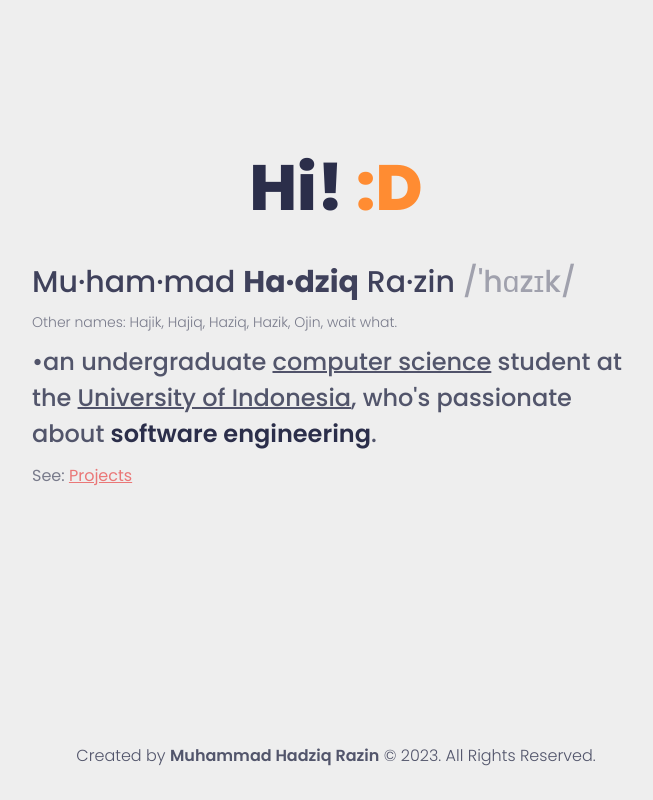
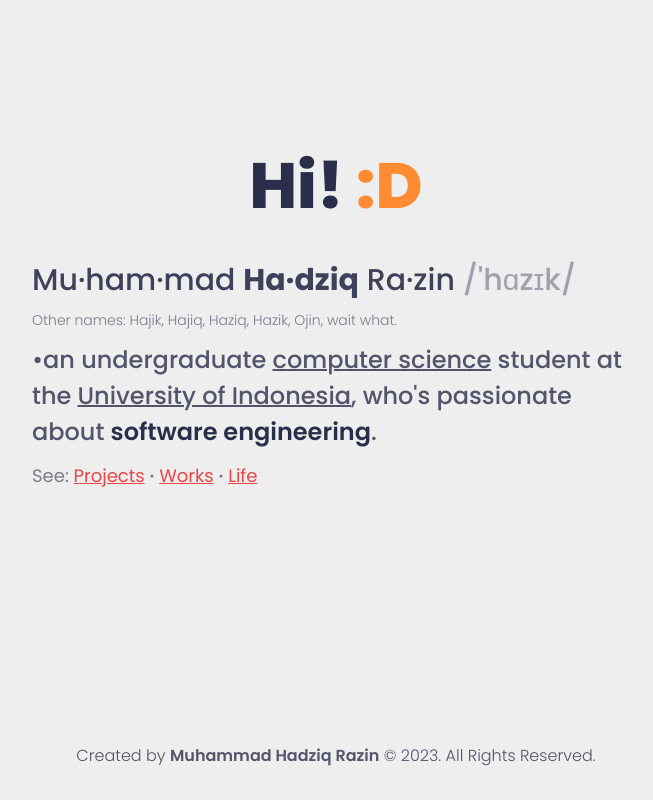
Before and after one commit to mhadziqrazin/hadziqrazin, a SvelteKit app: page / in a window 1280 px wide. Shown: the whole page, without its empty margins (304-957 px from the left). Built offline with nearby package versions, Linux system fonts and the light colour scheme; some icons are missing.

Commit message:
feat: pages link

```diff
--- a/src/routes/+page.svelte
+++ b/src/routes/+page.svelte
@@ -55,8 +55,19 @@
       </p>
 
       <!-- PAGES -->
-      <p in:fade={{duration: 1000, delay: 600}} class="text-dark/60 text-xs lg:text-base">
-        See: <a href="/projects" class="w-full underline text-secondary/70 hover:text-secondary/90 transition-all duration-200">Projects</a>
+      <p in:fade={{duration: 1000, delay: 600}} class="text-dark/60 text-sm lg:text-lg">
+        See:
+        <a href="/projects" class="w-full underline text-secondary">
+          Projects
+        </a>
+        <span class="font-semibold">&centerdot;</span>
+        <a href="/" class="w-full underline text-secondary">
+          Works
+        </a>
+        <span class="font-semibold">&centerdot;</span>
+        <a href="/" class="w-full underline text-secondary">
+          Life
+        </a>
       </p>
     </div>
 
```
